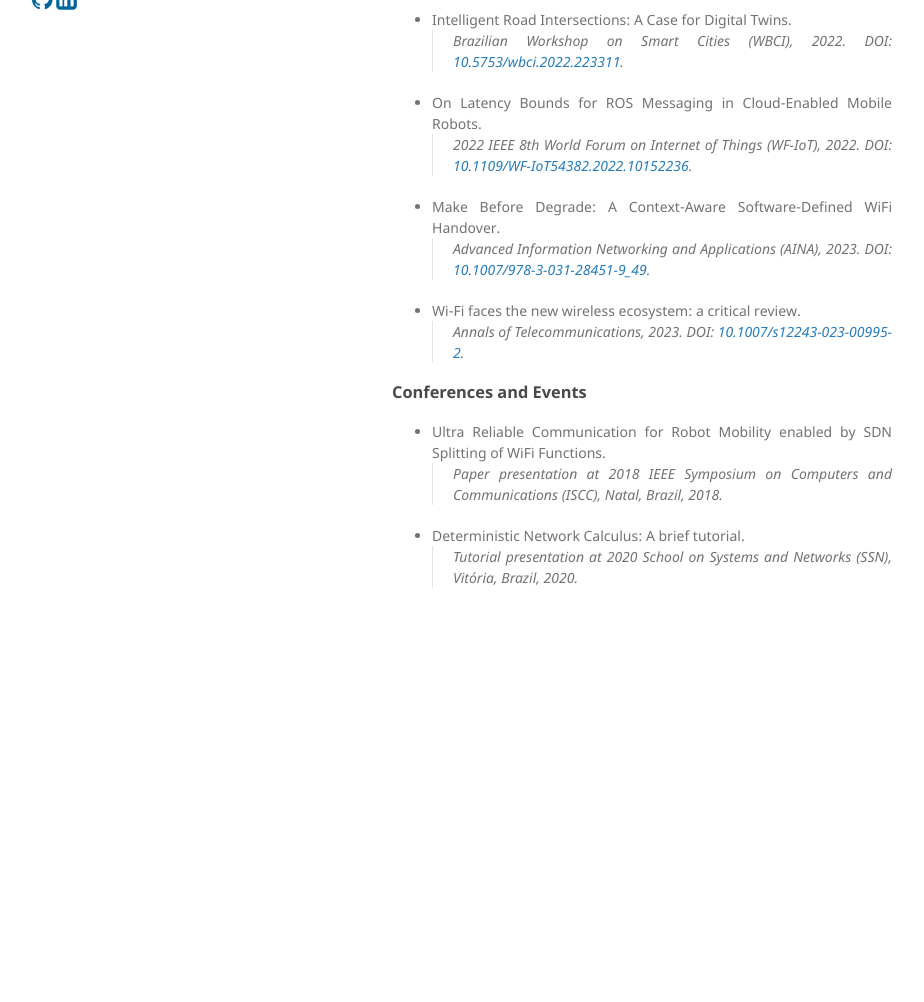
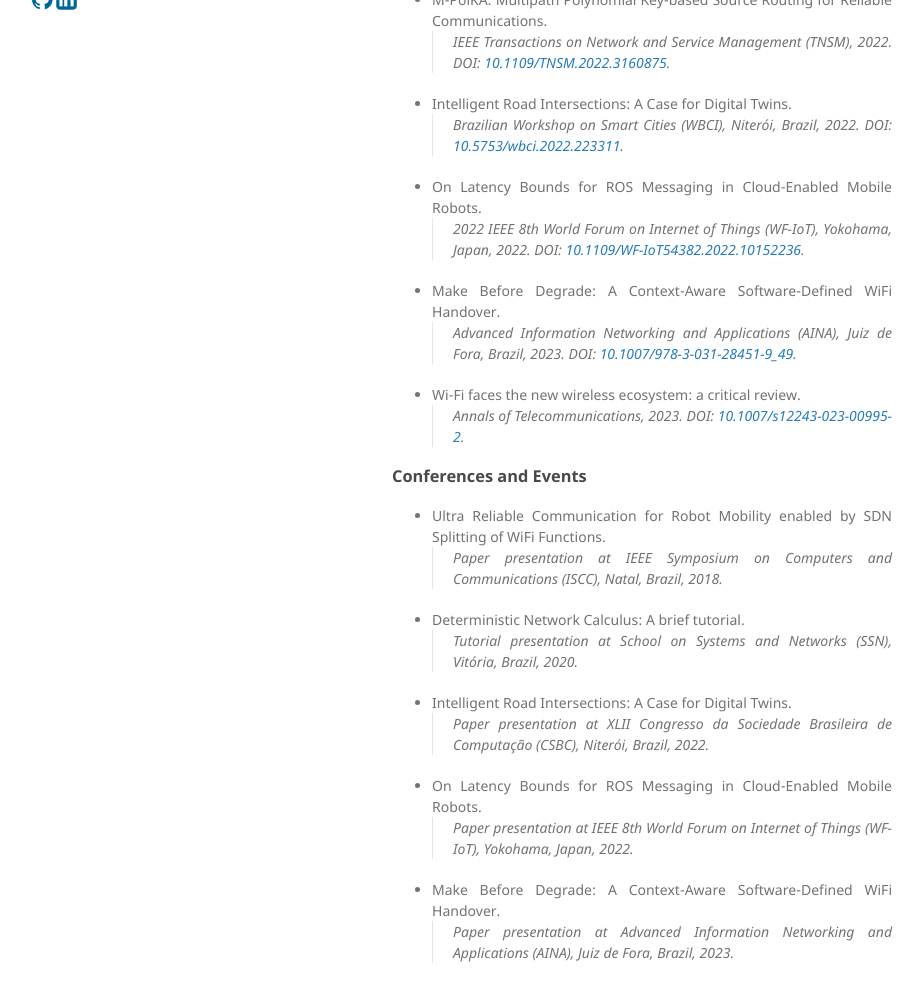
Before and after one commit to victormanoly/victormanoly.github.io, a Jekyll site: the page built from index.md, in a window 1280 px wide and 1400 px high, scrolled down 1032 px, cut to the strip 367-1369 px from the top of the window. Shown: the whole strip, without its empty margins (178-1102 px from the left). Built offline with Jekyll 4.4.1, drawn with Linux system fonts in a browser that asks for light colours; a style sheet for code colours, icons or effects is not loaded; the repository's description, which GitHub fills in, is left out; our own code applies the rules of GitHub Pages for plain Markdown files; before the commit the page ends 2057 px from its top, so only the background shows below that; some of the changed text lies outside the part shown.

Commit message:
2024 update

```diff
--- a/index.md
+++ b/index.md
@@ -13,6 +13,7 @@ Received his B.S. degree (2011) in Telecommunications and Electronic Engineering
 
 * M.Sc. in Electrical Engineering
 > Federal University of Espírito Santo (UFES), Brazil. 2019.
+The [dissertation](https://ele.ufes.br/pt-br/pos-graduacao/PPGEE/detalhes-da-tese?id=12128) proposed the use of multiple connectivity mechanisms in WiFi architectures through the use of software-defined networks (SDN) to obtain high-reliability communications without interruptions during the mobility of users.
 
 * B.Sc. in Telecommunication and Electronic Engineering
 > Technological University of Havana (CUJAE), Cuba. 2011.
@@ -42,13 +43,13 @@ Received his B.S. degree (2011) in Telecommunications and Electronic Engineering
 > IEEE Transactions on Network and Service Management (TNSM), 2022. DOI: [10.1109/TNSM.2022.3160875](https://ieeexplore.ieee.org/document/9738811).
 
 * Intelligent Road Intersections: A Case for Digital Twins.
-> Brazilian Workshop on Smart Cities (WBCI), 2022. DOI: [10.5753/wbci.2022.223311](https://sol.sbc.org.br/index.php/wbci/article/view/20453).
+> Brazilian Workshop on Smart Cities (WBCI), Niterói, Brazil, 2022. DOI: [10.5753/wbci.2022.223311](https://sol.sbc.org.br/index.php/wbci/article/view/20453).
 
 * On Latency Bounds for ROS Messaging in Cloud-Enabled Mobile Robots.
-> 2022 IEEE 8th World Forum on Internet of Things (WF-IoT), 2022. DOI: [10.1109/WF-IoT54382.2022.10152236](https://ieeexplore.ieee.org/abstract/document/10152236).
+> 2022 IEEE 8th World Forum on Internet of Things (WF-IoT), Yokohama, Japan, 2022. DOI: [10.1109/WF-IoT54382.2022.10152236](https://ieeexplore.ieee.org/abstract/document/10152236).
 
 * Make Before Degrade: A Context-Aware Software-Defined WiFi Handover.
-> Advanced Information Networking and Applications (AINA), 2023. DOI: [10.1007/978-3-031-28451-9_49](https://link.springer.com/chapter/10.1007/978-3-031-28451-9_49).
+> Advanced Information Networking and Applications (AINA), Juiz de Fora, Brazil, 2023. DOI: [10.1007/978-3-031-28451-9_49](https://link.springer.com/chapter/10.1007/978-3-031-28451-9_49).
 
 * Wi-Fi faces the new wireless ecosystem: a critical review.
 > Annals of Telecommunications, 2023. DOI: [10.1007/s12243-023-00995-2](https://link.springer.com/article/10.1007/s12243-023-00995-2).
@@ -56,7 +57,16 @@ Received his B.S. degree (2011) in Telecommunications and Electronic Engineering
 ### Conferences and Events
 
 * Ultra Reliable Communication for Robot Mobility enabled by SDN Splitting of WiFi Functions.
-> Paper presentation at 2018 IEEE Symposium on Computers and Communications (ISCC), Natal, Brazil, 2018.
+> Paper presentation at IEEE Symposium on Computers and Communications (ISCC), Natal, Brazil, 2018.
 
 * Deterministic Network Calculus: A brief tutorial.
-> Tutorial presentation at 2020 School on Systems and Networks (SSN), Vitória, Brazil, 2020.
+> Tutorial presentation at School on Systems and Networks (SSN), Vitória, Brazil, 2020.
+
+* Intelligent Road Intersections: A Case for Digital Twins.
+> Paper presentation at XLII Congresso da Sociedade Brasileira de Computação (CSBC), Niterói, Brazil, 2022.
+
+* On Latency Bounds for ROS Messaging in Cloud-Enabled Mobile Robots.
+> Paper presentation at IEEE 8th World Forum on Internet of Things (WF-IoT), Yokohama, Japan, 2022.
+
+* Make Before Degrade: A Context-Aware Software-Defined WiFi Handover.
+> Paper presentation at Advanced Information Networking and Applications (AINA), Juiz de Fora, Brazil, 2023.
```
